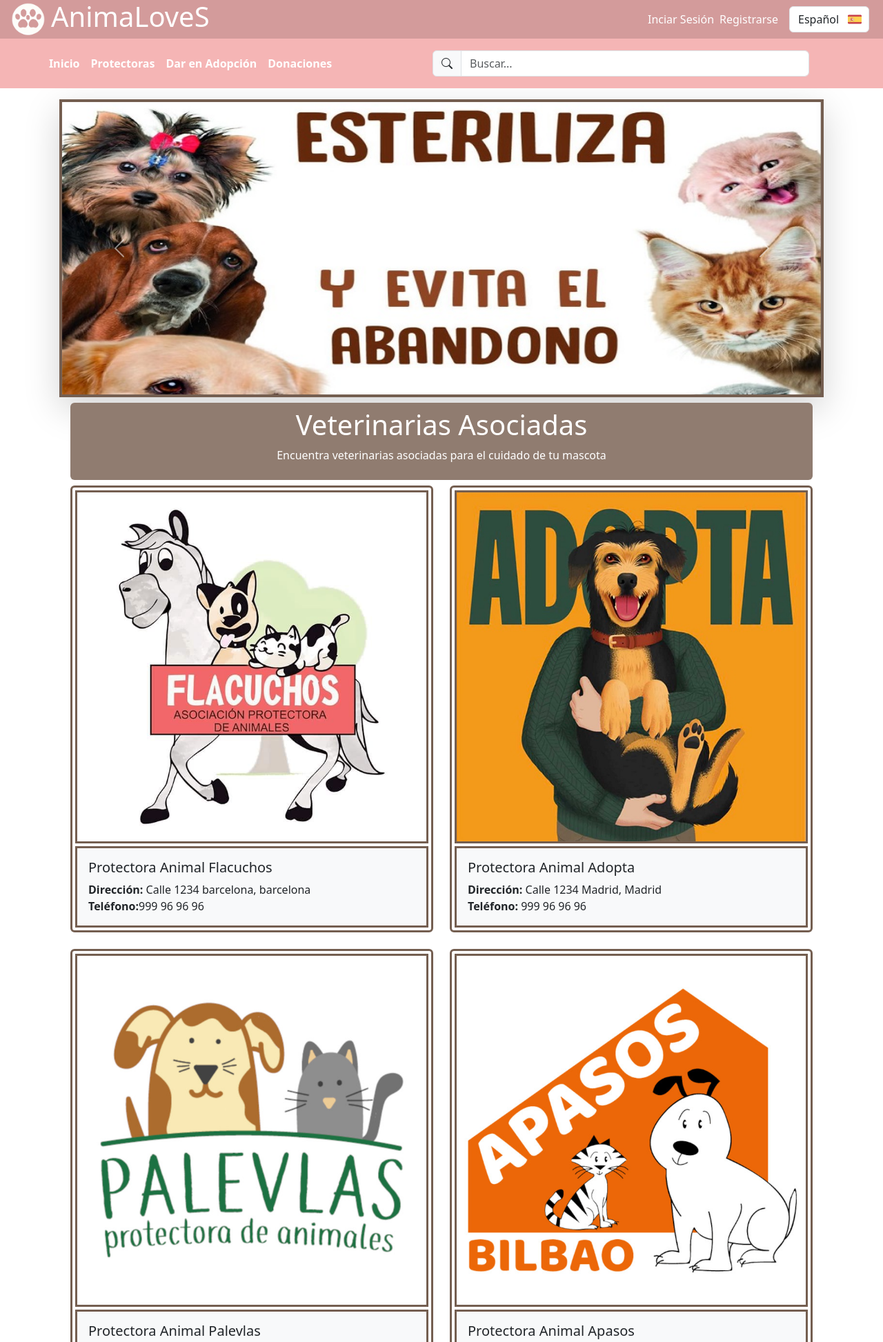
After one commit to KCRS9/AnimaLoveS, a PHP site: page /04_Dise/protectoras.php in a window 1280 px wide. The commit adds this page. Shown: the top 1946 px of the page at 69% size. Run offline with PHP 8.4, Linux system fonts and the light colour scheme.

Commit message:
Correccion del script para mostrar las banderas del idioma y creacion de la pagina de Protectoras

```diff
--- a/footer/footer.php
+++ b/footer/footer.php
@@ -2,8 +2,8 @@
 <footer class="bg-primary text-white py-4 mt-4">
     <div class="container">
     <div>
-        <h3 class="mb-3 text-center border border-white p-1">Encuentra a miles de animales en adopción</h3>
-        <div class="d-flex gap-3 border border-white p-1">
+        <h3 class="mb-3 text-center border border-white rounded p-1">Encuentra a miles de animales en adopción</h3>
+        <div class="d-flex gap-3 border border-white p-1 rounded">
             <img src="./img/logo/petlover.png" alt="Logo" class="img-fluid mb-3 bg-primary" style="max-height: 150px;">
             <div>
                 <p>¿Estás pensando en adoptar?</p>
@@ -18,7 +18,7 @@
         </div>
     </div>
 
-    <div class="text-center mt-2">
+    <div class="text-center mt-2 ">
         <div class="social-icons mb-3">
             <a href="#" target="_blank"><i class="bi bi-facebook" style="color:white"></i></a>
             <a href="#" target="_blank"><i class="bi bi-instagram" style="color:white"></i></a>
--- /dev/null
+++ b/head/head.php
@@ -0,0 +1,8 @@
+<meta charset="UTF-8">
+<meta name="viewport" content="width=device-width, initial-scale=1.0">
+<link rel="icon" href="./img/logo/petlover.png">
+<meta http-equiv="X-UA-Compatible" content="ie=edge">
+<link href="https://cdn.jsdelivr.net/npm/bootstrap@5.3.0-alpha1/dist/css/bootstrap.min.css" rel="stylesheet">
+<link rel="stylesheet" href="https://cdn.jsdelivr.net/npm/bootstrap-icons@1.10.3/font/bootstrap-icons.css">
+<link rel="stylesheet" href="./style/principal.css">
+<script src="https://cdn.jsdelivr.net/npm/bootstrap@5.3.0-alpha1/dist/js/bootstrap.bundle.min.js"></script>
--- a/header/header.php
+++ b/header/header.php
@@ -1,4 +1,3 @@
-<html>
 <header class="pb-3 d-flex justify-content-between text-white flex-wrap sticky-top">
 
     <div class="col-12 d-flex bg-primary flex-wrap">
@@ -43,8 +42,8 @@
                     <ul class="navbar-nav me-auto me-md-0 mb-2 mb-lg-0 ">
                         <li class="nav-item"><a class="text-white nav-link active"
                                 href="./index.php"><strong>Inicio</strong></a></li>
-                        <li class="nav-item"><a class="text-white nav-link" href="#"><strong>Protectoras</strong></a></li>
-                        <li class="nav-item"><a class="text-white nav-link" href="./daradopcion.php"><strong>Dar en Adopción</strong></a></li>
+                        <li class="nav-item"><a class="text-white nav-link" href="./protectoras.php"><strong>Protectoras</strong></a></li>
+                        <li class="nav-item"><a class="text-white nav-link" href="#"><strong>Dar en Adopción</strong></a></li>
                         <li class="nav-item"><a class="text-white nav-link" href="#"><strong>Donaciones</strong></a></li>
                     </ul>
                 </div>
@@ -62,5 +61,3 @@
     </div>
 
 </header>
-
-</html>
--- /dev/null
+++ b/js/map.js
@@ -0,0 +1,41 @@
+// Inicializar el mapa
+const map = L.map('map').setView([40.4168, -3.7038], 6); // Coordenadas iniciales (España)
+
+// Añadir capa de mapa (OpenStreetMap)
+L.tileLayer('https://{s}.tile.openstreetmap.org/{z}/{x}/{y}.png', {
+    maxZoom: 18,
+    attribution: '© OpenStreetMap contributors'
+}).addTo(map);
+
+// Añadir marcadores para las veterinarias
+const veterinarias = [{
+        name: "Clínica Veterinaria Barcelona",
+        lat: 41.3851,
+        lng: 2.1734,
+        address: "Calle de la Mascota 12, Barcelona"
+    },
+    {
+        name: "Centro Veterinario Madrid",
+        lat: 40.4168,
+        lng: -3.7038,
+        address: "Avenida Animal 45, Madrid"
+    },
+    {
+        name: "Veterinaria Alicante",
+        lat: 38.3452,
+        lng: -0.4810,
+        address: "Plaza Mascota 78, Alicante"
+    },
+    {
+        name: "Clínica Veterinaria Bilbao",
+        lat: 43.2630,
+        lng: -2.9350,
+        address: "Camino de la Vida 21, Bilbao"
+    }
+];
+
+veterinarias.forEach(vet => {
+    L.marker([vet.lat, vet.lng]).addTo(map)
+        .bindPopup(`<strong>${vet.name}</strong><br>${vet.address}`)
+        .openPopup();
+});
--- /dev/null
+++ b/js/script.js
@@ -0,0 +1,38 @@
+// const select = document.getElementById('language-select');
+
+// select.addEventListener('change', (event) => {
+//     const selectedOption = event.target.options[event.target.selectedIndex];
+//     const image = selectedOption.getAttribute('data-image');
+//     select.style.backgroundImage = `url(${image})`;
+// });
+
+
+
+const select = document.getElementById('language-select');
+
+// Establece una imagen inicial
+const setInitialBackground = () => {
+    const selectedOption = select.options[select.selectedIndex];
+    const image = selectedOption.getAttribute('data-image');
+    if (image) {
+        select.style.backgroundImage = `url(${image})`;
+    }
+};
+
+// Escucha el cambio del select
+select.addEventListener('change', () => {
+    const selectedOption = select.options[select.selectedIndex];
+    const image = selectedOption.getAttribute('data-image');
+    if (image) {
+        select.style.backgroundImage = `url(${image})`;
+    }
+});
+
+// Llama a la función inicial
+setInitialBackground();
+
+
+/**/
+setInterval(() => {
+    window.location.reload();
+}, 5000);
--- /dev/null
+++ b/protectoras.php
@@ -0,0 +1,125 @@
+<!DOCTYPE html>
+
+<?php
+
+
+
+?>
+
+<html lang="es">
+
+<head>
+    <?php include('./head/head.php'); ?>
+    <title>AnimaLoveS - Dar en Adopcion</title>
+    <!-- <link href="https://cdn.jsdelivr.net/npm/bootstrap@5.3.0-alpha3/dist/css/bootstrap.min.css" rel="stylesheet"> -->
+    <link rel="stylesheet" href="https://unpkg.com/leaflet@1.9.4/dist/leaflet.css" />
+    <style>
+        #map {
+            height: 400px;
+            border-radius: 8px;
+        }
+
+    </style>
+</head>
+
+<body>
+    <?php
+    include('./header/header.php');
+    ?>
+
+    <main class="container px-3">
+        <?php
+        include('./carrusel/carrusel.php');
+        ?>
+
+        <main class="container px-3">
+
+            <div class="text-center  text-white p-2 rounded my-2 bg-third">
+                <h1>Veterinarias Asociadas</h1>
+                <p>Encuentra veterinarias asociadas para el cuidado de tu mascota</p>
+            </div>
+
+            <!-- Adoption Center Cards -->
+            <div class="row g-4">
+                <!--Barcelona Adoption Center-->
+                <div class="col-12 col-md-6">
+                    <div class="card bg-third-border p-1">
+                        <div class="bg-third-border">
+                            <img src="./img/centros/barcelona.jpg" alt="Barcelona Adoption Center" class="img-fluid">
+                        </div>
+                        <div class="card-body bg-third-border bg-light mt-1">
+                            <h5 class="card-title">Protectora Animal Flacuchos</h5>
+                            <p class="card-text">
+                                <strong>Dirección:</strong> Calle 1234 barcelona, barcelona<br>
+                                <strong>Teléfono:</strong>999 96 96 96
+                            </p>
+                        </div>
+                    </div>
+                </div>
+                <!--Madrid Adoption Center-->
+                <div class="col-12 col-md-6">
+                    <div class="card bg-third-border p-1">
+                        <div class="bg-third-border">
+                            <img src="./img/centros/madrid.jpg" alt="Madrid Adoption Center" class="img-fluid">
+                        </div>
+                        <div class="card-body bg-third-border bg-light mt-1">
+                            <h5 class="card-title">Protectora Animal Adopta</h5>
+                            <p class="card-text">
+                                <strong>Dirección:</strong> Calle 1234 Madrid, Madrid<br>
+                                <strong>Teléfono:</strong> 999 96 96 96
+                            </p>
+                        </div>
+                    </div>
+                </div>
+                <!-- Alicante Adoption Center -->
+                <div class="col-12 col-md-6">
+                    <div class="card bg-third-border p-1">
+                        <div class="bg-third-border">
+                            <img src="./img/centros/alicante.jpg" alt="Alicante Adoption Center" class="img-fluid">
+                        </div>
+                        <div class="card-body bg-third-border bg-light mt-1">
+                            <h5 class="card-title">Protectora Animal Palevlas</h5>
+                            <p class="card-text">
+                                <strong>Dirección:</strong> Calle 123 Alicante, Alicante<br>
+                                <strong>Teléfono:</strong> 999 96 96 96
+                            </p>
+                        </div>
+                    </div>
+                </div>
+                <!-- Bilbao Adoption Center -->
+                <div class="col-12 col-md-6">
+                    <div class="card bg-third-border p-1">
+                        <div class="bg-third-border">
+                            <img src="./img/centros/bilbao.jpg" alt="Bilbao Adoption Center" class="img-fluid">
+                        </div>
+                        <div class="card-body bg-third-border bg-light mt-1">
+                            <h5 class="card-title">Protectora Animal Apasos</h5>
+                            <p class="card-text">
+                                <strong>Dirección:</strong> Calle 1234 Bilbao, Bilbao<br>
+                                <strong>Teléfono:</strong> 999 96 96 96
+                            </p>
+                        </div>
+                    </div>
+                </div>
+            </div>
+
+            <!-- Map -->
+            <div class="mt-5">
+                <h3 class="text-center mb-4">Ubicación de las Veterinarias</h3>
+                <div id="map" class="bg-third-border"></div>
+            </div>
+        </main>
+
+        <script src="https://cdn.jsdelivr.net/npm/bootstrap@5.3.0-alpha3/dist/js/bootstrap.bundle.min.js"></script>
+        <script src="https://unpkg.com/leaflet@1.9.4/dist/leaflet.js"></script>
+        <script src="./js/map.js"></script>
+        <script src="./js/script.js"></script>
+
+    </main>
+
+    <?php
+    include('./footer/footer.php');
+    ?>
+</body>
+
+</html>
--- a/style/principal.css
+++ b/style/principal.css
@@ -22,17 +22,34 @@
     background-color: #745e50 !important;
 }
 
-.custom-select {
+/* #language-select {
     background: url('./img/banderas/es.png') no-repeat right 10px center;
     background-color: white;
     padding-right: 50px;
     background-size: 20px 20px;
+} */
+
+#language-select {
+    background-size: 20px 20px;
+    background-repeat: no-repeat;
+    background-position: right 10px center;
+    padding-right: 40px;
 }
+
 
 .bg-primary-border {
     border: 2px solid #d39b9b;
 }
 
 .bg-third-border {
-    border: 3px solid #745e50 ;
+    border: 3px solid #745e50;
 }
+
+.btn-gmail {
+    background-color: #ea4335 !important;
+    color: white !important;
+}
+
+.btn-gmail:hover {
+    background-color: #d73225 !important;
+}
```
Also changed, not shown: daradopcion.php (deleted, +0 -36 lines), donaciones.php (added, +34 -0 lines), index.php (+3 -24 lines), info.php (+3 -20 lines), iniciar.php (+2 -20 lines), registro.php (+3 -33 lines), img/centros/alicante.jpg (added), img/centros/barcelona.jpg (added), img/centros/bilbao.jpg (added), img/centros/madrid.jpg (added).
